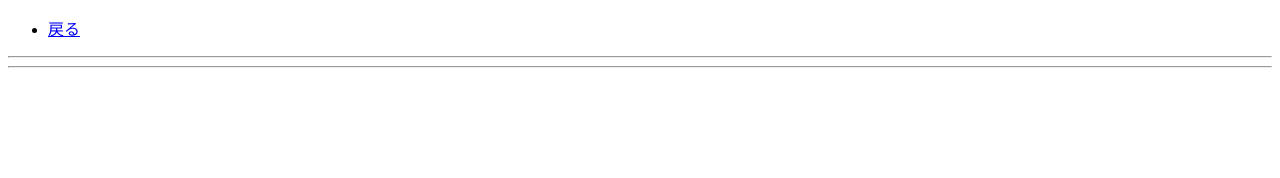
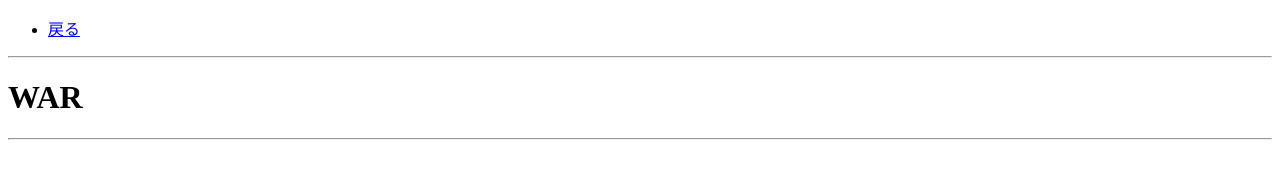
Before and after one commit to KUAD-XtechDesign/studyprogress-ZZOKPAKUN, a plain HTML site: page subjects/Photoshop.html in a window 1280 px wide. Drawn offline with Linux system fonts and the light colour scheme.

Commit message:
war h1 added

```diff
--- a/subjects/Photoshop.html
+++ b/subjects/Photoshop.html
@@ -20,6 +20,7 @@
     </header>
 
 <main>
+  <h1>WAR</h1>
 
 <hr>
 </main>
```
